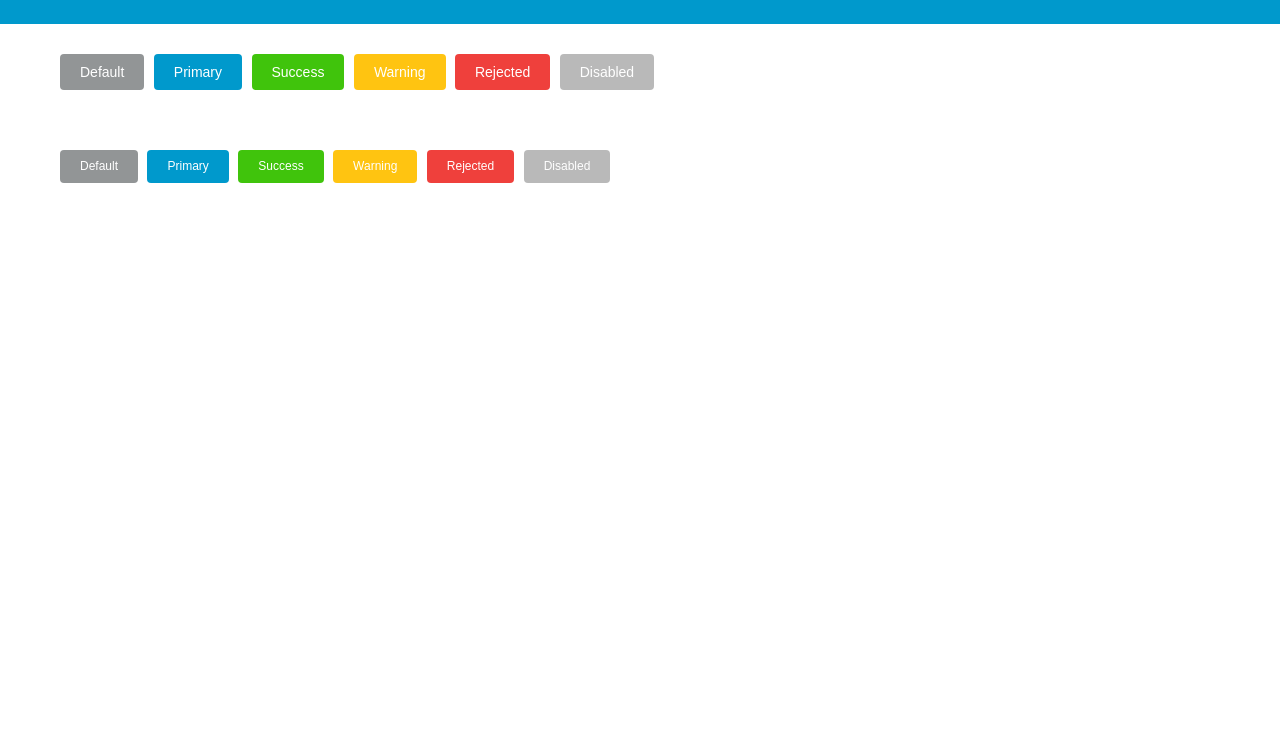
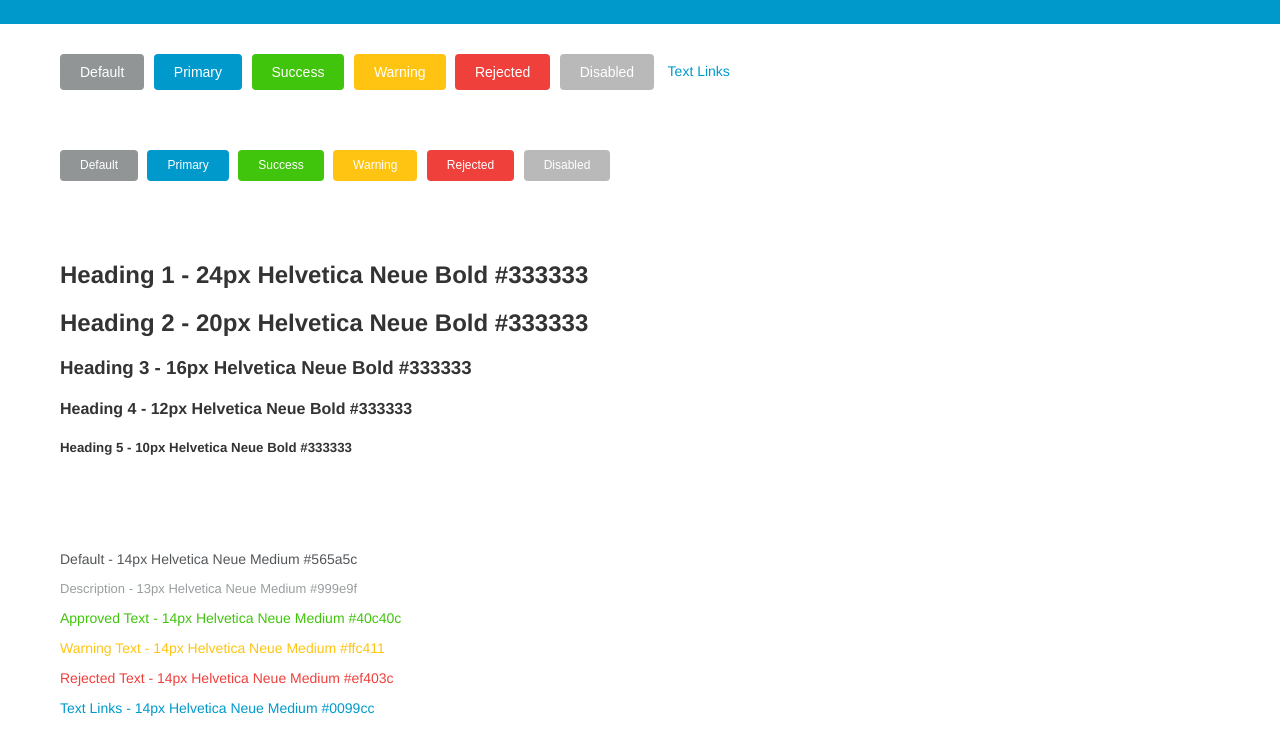
Before and after one commit to AP-MF/AP-CSS, a website: page app/index.html in a window 1280 px wide. Shown: the part 53-800 px from the top of the page. Drawn offline with nearby package versions, Linux system fonts and the light colour scheme; files that its build step writes are made by us from their sources.

Commit message:
new css added

```diff
--- a/app/index.html
+++ b/app/index.html
@@ -33,13 +33,14 @@
     </header>
 
     <div class="container">
+        <section class="buttons">
             <button class="btnRegular btnDefault">Default</button>
             <button class="btnRegular btnPrimary">Primary</button>
             <button class="btnRegular btnSuccess">Success</button>
             <button class="btnRegular btnWarn">Warning</button>
             <button class="btnRegular btnReject">Rejected</button>
             <button class="btnRegular btnDisabled">Disabled</button>
-
+            <a href="" class="linkText">Text Links</a>
           <div class="clear"></div>
           <div class="pad30"></div>
 
@@ -49,8 +50,26 @@
             <button class="btnSmall btnWarn">Warning</button>
             <button class="btnSmall btnReject">Rejected</button>
             <button class="btnSmall btnDisabled">Disabled</button>
+          <div class="clear"></div>
+          <div class="pad30"></div>
+        </section>
+
+    <section class="typos">
+        <h1>Heading 1 <span class="desc">- 24px Helvetica Neue Bold  #333333</span></h1>
+        <h2>Heading 2 <span>- 20px Helvetica Neue Bold  #333333</span></h2>
+        <h3>Heading 3 <span>- 16px Helvetica Neue Bold  #333333</span></h3>
+        <h4>Heading 4 <span>- 12px Helvetica Neue Bold  #333333</span></h4>
+        <h5>Heading 5 <span>- 10px Helvetica Neue Bold  #333333</span></h5>
+        <div class="pad30"></div>
+        <p class="defaultText">Default - 14px Helvetica Neue Medium  #565a5c</p>
+        <p class="descText">Description - 13px Helvetica Neue Medium  #999e9f</p>
+        <p class="approvedText">Approved Text - 14px Helvetica Neue Medium  #40c40c</p>
+        <p class="warnText">Warning Text - 14px Helvetica Neue Medium  #ffc411</p>
+        <p class="rejectText">Rejected Text - 14px Helvetica Neue Medium  #ef403c</p>
+        <p class="linkText">Text Links - 14px Helvetica Neue Medium  #0099cc</p>
+
+    </section>
     </div>
-
 
     <!-- build:js(.) scripts/vendor.js -->
     <!-- bower:js -->
--- a/app/styles/buttons.scss
+++ b/app/styles/buttons.scss
@@ -31,10 +31,10 @@ and open the template in the editor.
 }
 .btnSmall {
     display: inline-block;
-    padding: 8px 20px;
+    padding: 7px 20px;
     margin-bottom: 0;
     font-size: 12px;
-    line-height: 1.42857143;
+    line-height: 1.4;
     text-align: center;
     white-space: nowrap;
     vertical-align: middle;
@@ -92,3 +92,15 @@ and open the template in the editor.
     cursor: no-drop;
     }
 }
+a.linkText {
+    @extend .linkText;
+    display: inline-block;
+    padding: 2px 4px;
+    margin-bottom: 0;
+
+    line-height: 1.42857143;
+    text-decoration: none;
+    &:hover {
+        text-decoration: underline;
+    }
+}
--- a/app/styles/main.scss
+++ b/app/styles/main.scss
@@ -3,6 +3,7 @@
 
 @import 'colors';
 @import 'buttons';
+@import 'typography';
 
 body {
   background: $whiteColor;
@@ -27,6 +28,7 @@ body {
 .pad30 {
     padding: 30px;
 }
+
 /* Header styles*/
 
 header {
@@ -39,6 +41,7 @@ header {
         float: left;
         font-weight: normal;
         line-height: 1;
+        color: $whiteColor;
     }
     p {
         font-size: 18px;
--- /dev/null
+++ b/app/styles/typography.scss
@@ -0,0 +1,79 @@
+/*
+To change this license header, choose License Headers in Project Properties.
+To change this template file, choose Tools | Templates
+and open the template in the editor.
+*/
+/*
+    Created on : 7 Dec, 2015, 12:00:31 PM
+    Author     : rajesh
+*/
+@import 'colors';
+
+.typos {
+}
+
+.alignCtr {
+    text-align: center;
+}
+.alignLft {
+    text-align: left;
+}
+.alignRgt {
+    text-align: right;
+}
+
+h1 {
+    font: bold 24px;
+    color: $greyTextHeadings;
+}
+h2 {
+    font: bold 20px;
+    color: $greyTextHeadings;
+}
+h3 {
+    font: bold 16px;
+    color: $greyTextHeadings;
+}
+h4 {
+    font: bold 12px;
+    color: $greyTextHeadings;
+}
+h5 {
+    font: bold 10px;
+    color: $greyTextHeadings;
+}
+
+
+.defaultText {
+    font-size: 14px;
+    color: $greyTextDefault;
+    font-weight: 400;
+}
+.descText {
+    font-size: 13px;
+    color: $greyTextDesc;
+    font-weight: 400;
+}
+.approvedText {
+    font-size: 14px;
+    color: $approvedText;
+    font-weight: 400;
+}
+.warnText {
+    font-size: 14px;
+    color: $warnText;
+    font-weight: 400;
+}
+.rejectText {
+    font-size: 14px;
+    color: $rejectText;
+    font-weight: 400;
+}
+.linkText {
+    font-size: 14px;
+    color: $linkText;
+    font-weight: 400;
+    &:hover {
+        text-decoration: underline;
+    }
+}
```
Lines whose indentation alone changed are shown as unchanged.
